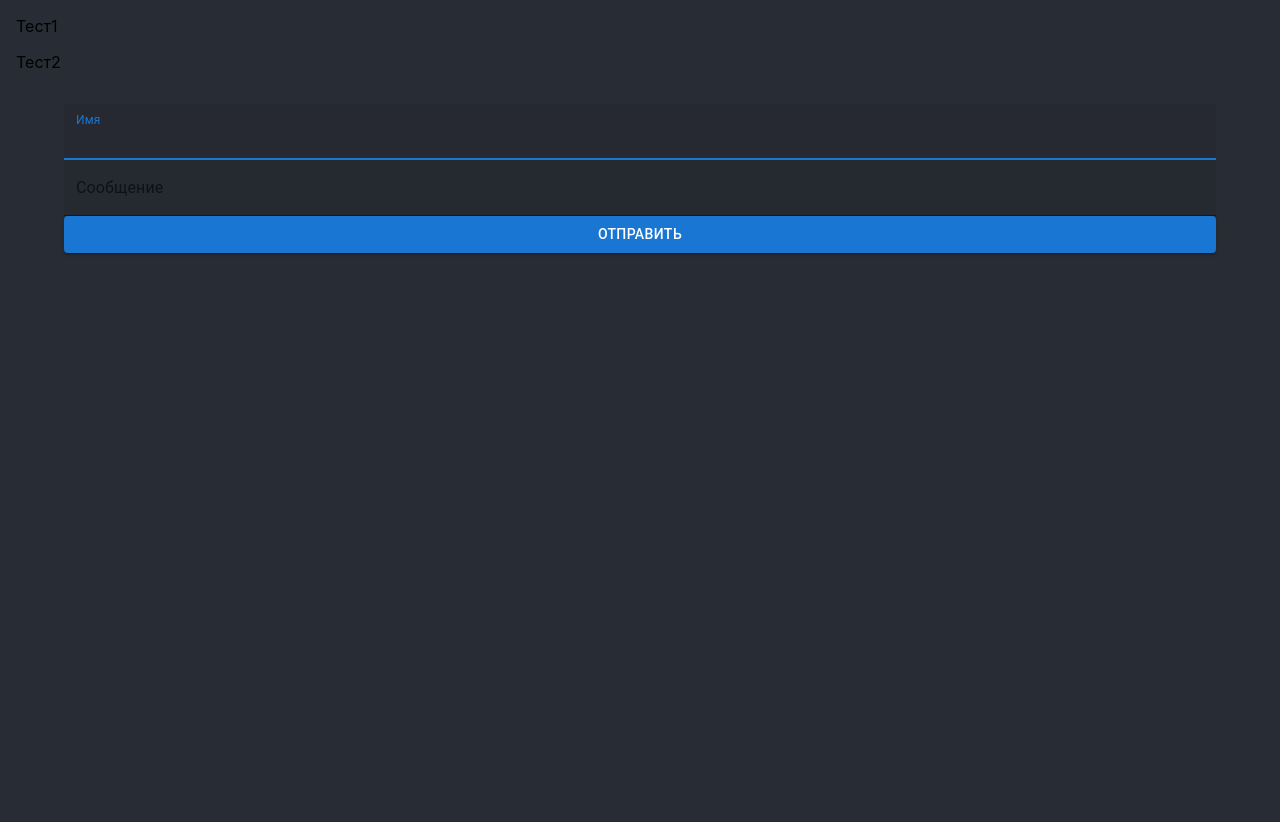
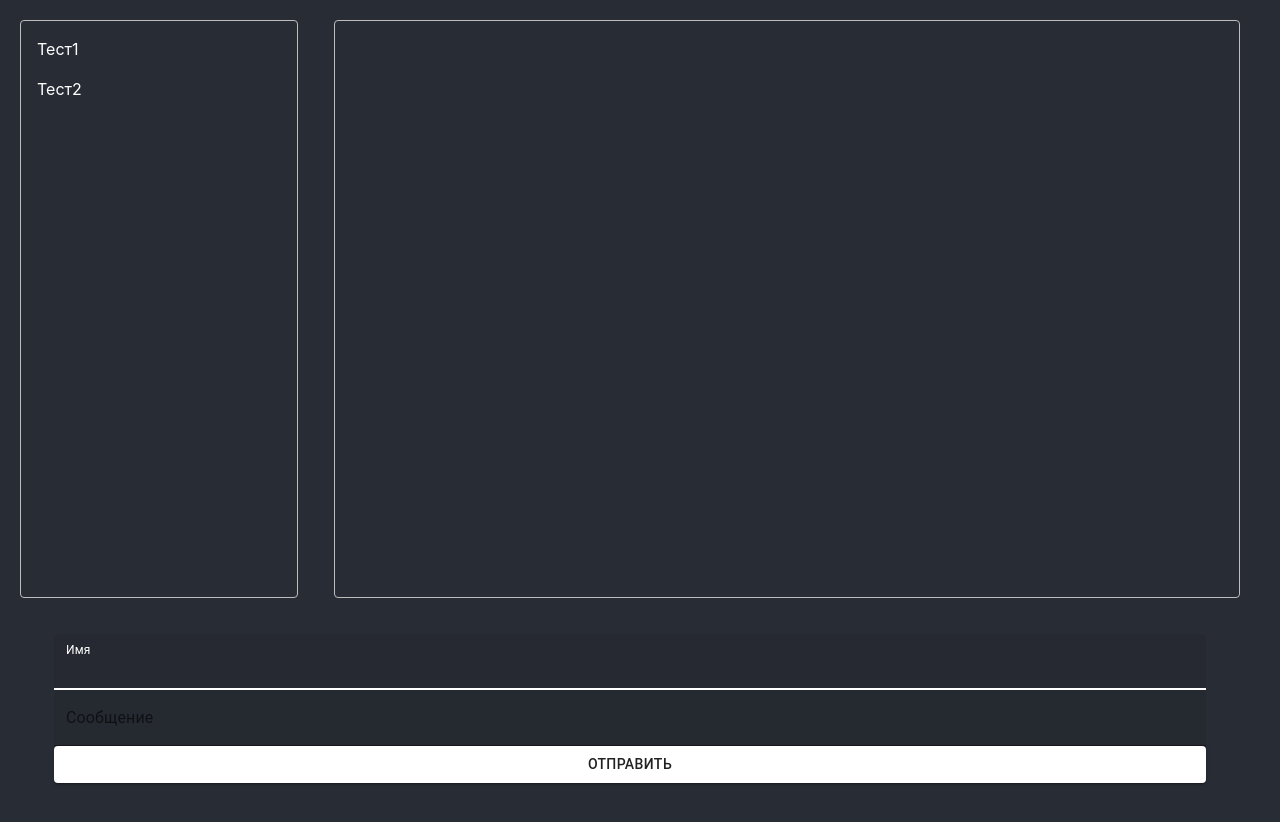
Before and after one commit to vKayroNv/ReactJS, a React (Create React App) app in the folder myapp/: page / in a window 1280 px wide. Before the commit the page ends 800 px from the top, so only its background shows below. Built offline with nearby package versions, Linux system fonts and the light colour scheme.

Commit message:
Стили

```diff
--- a/myapp/src/App.css
+++ b/myapp/src/App.css
@@ -2,13 +2,15 @@ body {
   background-color: #282c34;
 }
 
-.messages-area {
+.MuiGrid-root {
+  padding: 20px;
+}
+
+.MuiList-root {
   color: white;
   height: 70vh;
   overflow: auto;
   overflow-x: hidden;
-  margin: 20px;
-  padding: 0px 10px;
   border: 1px solid #bdbdbd;
   border-radius: 0.25rem;
   font-family: inherit;
@@ -17,10 +19,6 @@ body {
   line-height: 1.5;
 }
 
-.messages-area p {
-  margin: 0;
-}
-
 .input-area {
   margin: 20px;
   display: flex;
--- a/myapp/src/App.js
+++ b/myapp/src/App.js
@@ -3,6 +3,7 @@ import {useState, useEffect} from 'react';
 import Message from './Message';
 import { MessageInput } from './MessageInput';
 import { Grid, List, ListItem } from '@mui/material';
+
 
 function App() {
 
--- a/myapp/src/MessageInput.js
+++ b/myapp/src/MessageInput.js
@@ -1,12 +1,21 @@
 import {useState} from 'react';
-import { Button, TextField, Container } from '@mui/material';
+import { Button, TextField, Container, createTheme, ThemeProvider } from '@mui/material';
 
 export const MessageInput = props => {
     const [messageText, setMessageText] = useState('');
     const [author, setAuthor] = useState('');
 
+    const theme = createTheme({
+      palette: {
+        primary: {
+          main: "#FFFFFF"
+        }
+      },
+    });
+
     return (
         <Container>
+          <ThemeProvider theme={theme}>
             <TextField autoFocus fullWidth label="Имя" variant="filled" value={author} onChange={event => setAuthor(event.target.value)}/>
             <TextField fullWidth label="Сообщение" variant="filled" value={messageText} onChange={event => setMessageText(event.target.value)}/>
             <Button fullWidth variant="contained" onClick={() => {
@@ -16,6 +25,7 @@ export const MessageInput = props => {
                     setMessageText('');
                 }
             }}>Отправить</Button>
+          </ThemeProvider>
         </Container>
     );
 }
```
